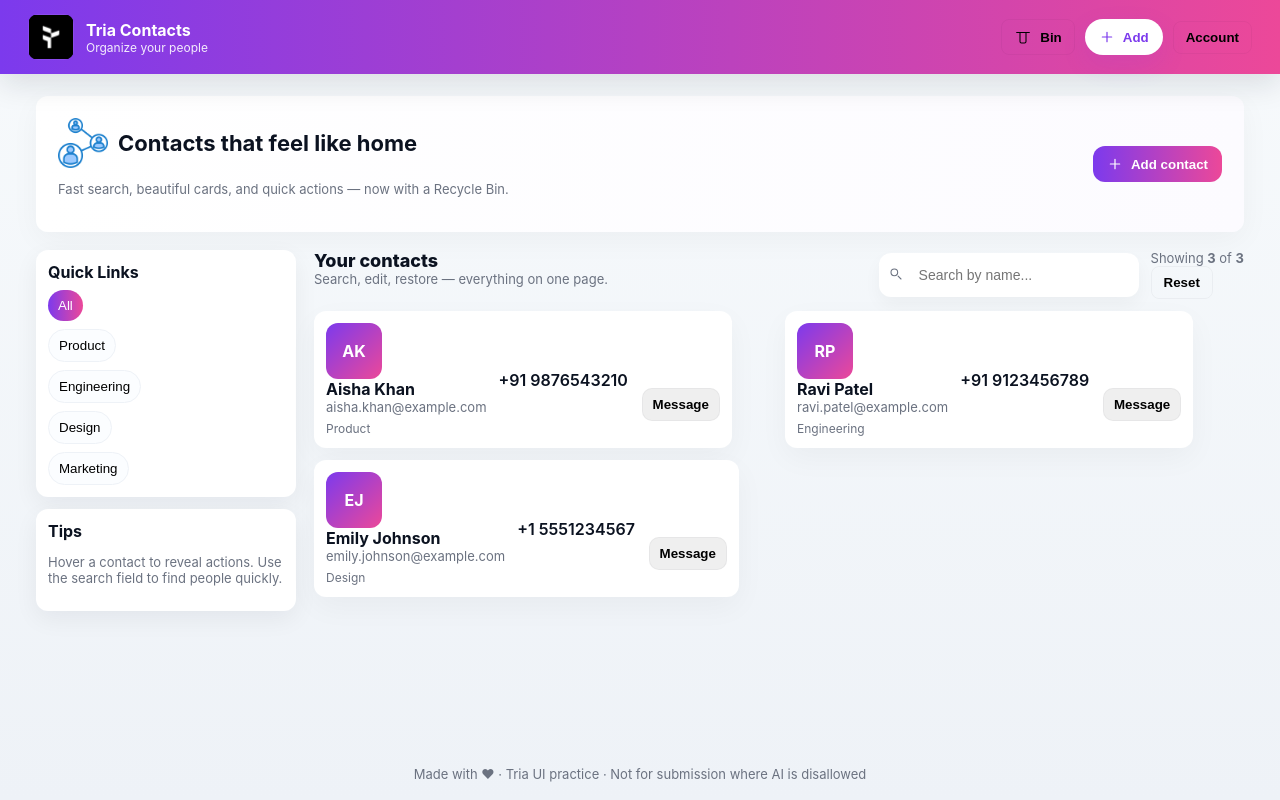
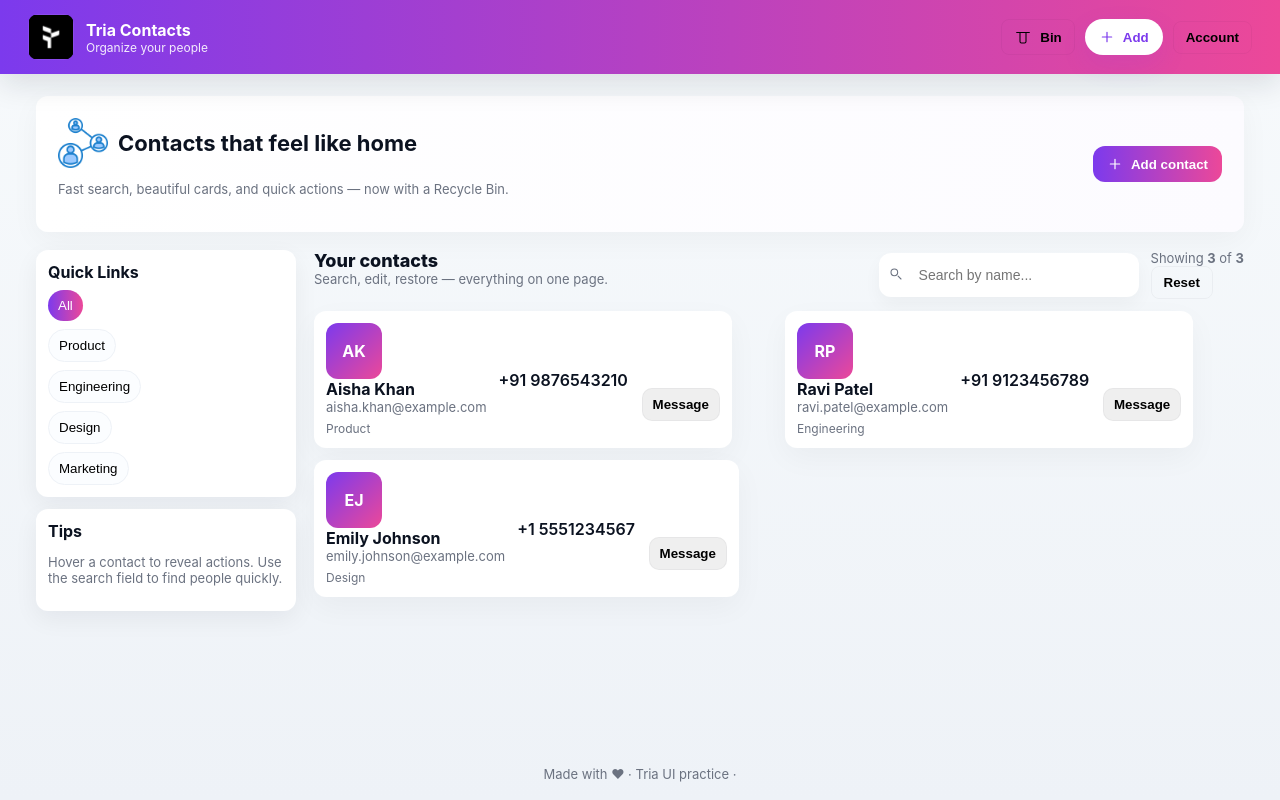
Before and after one commit to vansharora665/TriaAssignment, a React (Vite) app: page / in a window 1280 px wide. Built offline with nearby package versions, Linux system fonts and the light colour scheme.

Commit message:
Update App.jsx

```diff
--- a/src/App.jsx
+++ b/src/App.jsx
@@ -464,7 +464,7 @@ export default function App() {
       </div>
 
       <footer className="footer">
-        <div>Made with ♥ · Tria UI practice · <small className="muted">Not for submission where AI is disallowed</small></div>
+        <div>Made with ♥ · Tria UI practice · </div>
       </footer>
 
       {/* modals */}
```
